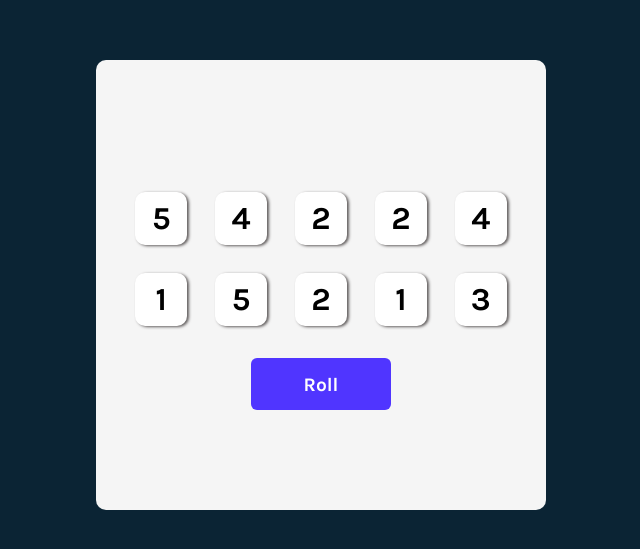
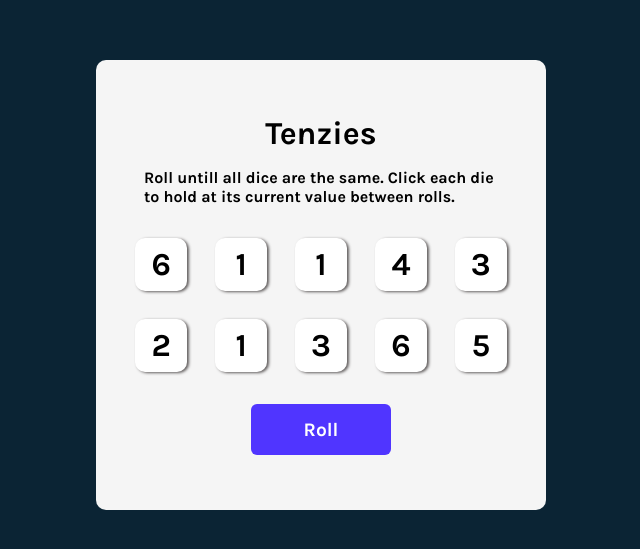
Before and after one commit to aldojack/Tenzies, a React (Vite) app in the folder tenzies-game/: page / in a window 1280 px wide. Shown: the part 115-664 px from the top of the page, without its empty margins (319-959 px from the left). Built offline with nearby package versions, Linux system fonts and the light colour scheme.

Commit message:
Game instructions added and styling to button click and hold function added

```diff
--- a/tenzies-game/src/App.css
+++ b/tenzies-game/src/App.css
@@ -24,13 +24,23 @@ main{
   width: min(450px, 800px);
   height: min(450px, 800px);
   background: #F5F5F5;
+  padding: 1em;
+}
+
+.title{
+  margin-block: 0 0.5em;
+}
+
+.instructions{
+  padding-inline: 2em;
+  margin-block: 0 1em;
 }
 
 .dice-container{
   display: grid;
   grid-template-columns: repeat(5,1fr);
   gap: 1.75rem;
-  margin: 2em 1em;
+  margin-block: 1em 2em;
 }
 
 .roll-btn{
--- a/tenzies-game/src/App.jsx
+++ b/tenzies-game/src/App.jsx
@@ -6,31 +6,52 @@ import {nanoid} from 'nanoid'
 function App() {
   const [dice, setDice] = useState(allNewDice())
 
-  const diceElements = dice.map((die) => {
-    return (
-        <Die className='dice' key={die.id} value={die.value} />
-    )
-})
+  function generateNewDie() {
+    return {
+      id: nanoid(),
+      value: Math.ceil(Math.random() * 6),
+      isHeld: false
+    }
+  }
 
   function allNewDice() {
+
     let diceArray = Array.apply(0, Array(10))
       .map(() => {
-        return {
-          id: nanoid(),
-          value: Math.ceil(Math.random() * 6),
-          isHeld: false
-        }
+        return generateNewDie()
       })
     return diceArray
   }
 
   function rollDice() {
-    setDice(allNewDice())
+    setDice(prevState => {
+      return prevState.map(dice => {
+        return dice.isHeld ?
+          { ...dice } : generateNewDie()
+      })
+    })
+
+    // setDice(allNewDice())
   }
 
+  function holdDie(id) {
+    setDice(prevState => {
+      return prevState.map(die => {
+        return die.id === id ? {...die, isHeld: !die.isHeld} : die
+      })
+    })
+  }
+
+  const diceElements = dice.map((die) => {
+    return (
+        <Die className='dice' key={die.id} {...die} handleClick={() => holdDie(die.id)} />
+    )
+  })
 
   return (
     <main>
+      <h1 className='title'>Tenzies</h1>
+      <p className='instructions'>Roll untill all dice are the same.  Click each die to hold at its current value between rolls.  </p>
       <div className='dice-container'>
         {diceElements}
       </div>
--- a/tenzies-game/src/components/Die.jsx
+++ b/tenzies-game/src/components/Die.jsx
@@ -1,8 +1,12 @@
 import './Die.css'
 
 export default function Die(props) {
-
+    console.log(props)
+    const styles = {
+        backgroundColor: props.isHeld ? "#59E391" : "#ffffff",
+        boxShadow: props.isHeld ? "inset 5px 5px 10px -3px rgba(0, 0, 0, 0.7)" : "",
+    }
     return (
-        <div className='dice'>{props.value}</div>
+        <div className='dice' style={styles} onClick={props.handleClick}>{props.value}</div>
     )
 }
```
